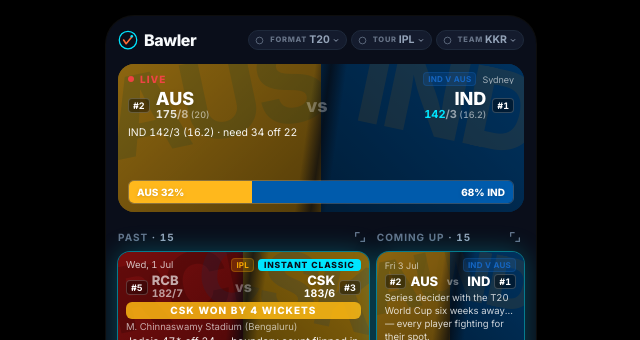
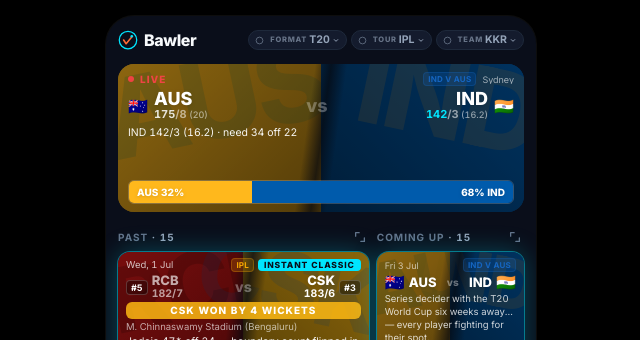
Before and after one commit to ishan401/bawler, a Next.js app: page / in a window 1280 px wide. Shown: the top 340 px of the page, without its empty margins (319-959 px from the left). Built offline with nearby package versions, Linux system fonts and the light colour scheme.

Commit message:
MatchCard: show flag emoji for national teams, ranking for franchise teams

```diff
--- a/components/MatchCard.tsx
+++ b/components/MatchCard.tsx
@@ -34,11 +34,15 @@
   return `in ${mins}m`;
 }
 
-function RankPill({ rank }: { rank?: number }) {
-  if (!rank) return null;
+function FlagOrRank({ team }: { team: Team }) {
+  // National teams → show flag emoji; franchise teams → show ranking number
+  if (team.type === "national" && team.flagEmoji) {
+    return <span className="text-base leading-none">{team.flagEmoji}</span>;
+  }
+  if (!team.currentRanking) return null;
   return (
     <span className="text-[9px] font-bold px-1 py-0.5 rounded bg-black/40 border border-white/20 num leading-none">
-      #{rank}
+      #{team.currentRanking}
     </span>
   );
 }
@@ -166,7 +170,7 @@
 function LiveSide({ team, runs, wickets, overs, batting, alignRight }: { team: Team; runs?: number; wickets?: number; overs?: number; batting?: boolean; alignRight?: boolean }) {
   return (
     <div className={`flex items-center gap-1.5 min-w-0 ${alignRight ? "flex-row-reverse" : ""}`}>
-      <RankPill rank={team.currentRanking} />
+      <FlagOrRank team={team} />
       <div className={`flex flex-col min-w-0 ${alignRight ? "items-end" : "items-start"}`}>
         <span className="text-lg font-extrabold drop-shadow leading-none">{team.shortName}</span>
         {runs !== undefined && (
@@ -306,7 +310,7 @@
   // Rank pill on OUTSIDE — same pattern as future cards
   return (
     <div className={`flex items-center gap-1 min-w-0 ${alignRight ? "flex-row-reverse" : ""}`}>
-      <RankPill rank={team.currentRanking} />
+      <FlagOrRank team={team} />
       <div className={`flex flex-col min-w-0 ${alignRight ? "items-end" : "items-start"}`}>
         <span className={`text-[13px] font-extrabold drop-shadow leading-none ${isWinner ? "text-white" : "text-white/65"}`}>
           {team.shortName}
```
